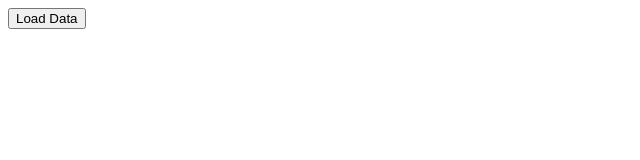
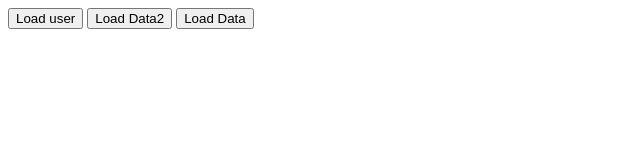
Before and after one commit to naeem182/Api-intro, a plain HTML site: page index.html in a window 1280 px wide. Shown: the whole page, without its empty margins (0-640 px from the left). Drawn offline with Linux system fonts and the light colour scheme.

Commit message:
json data taking by many waya

```diff
--- a/index.html
+++ b/index.html
@@ -10,8 +10,13 @@
 <body>
 
 
+    <button onclick="loaduser()">Load user</button>
+    <button onclick="loadData2()">Load Data2</button>
+
     <button onclick="loadData()">Load Data</button>
+
     <script src="js/fetch.js"></script>
+    <script src="js/app.js"></script>
 </body>
 
 </html>
--- /dev/null
+++ b/js/app.js
@@ -0,0 +1,17 @@
+function loadData2() {
+    fetch('https://jsonplaceholder.typicode.com/todos/1')
+        .then(res => res.json())
+        .then(data => console.log(data))
+
+}
+function loaduser() {
+    fetch('https://jsonplaceholder.typicode.com/users')
+        .then(res => res.json())
+        .then(data => displayusers(data))//fun call
+
+
+}
+//displayusers(data)
+function displayusers(data) {
+    console.log(data)
+}
```
